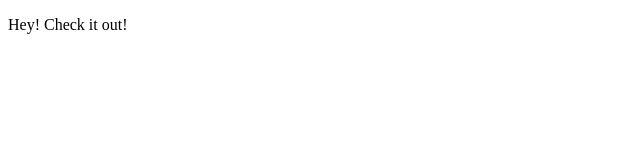
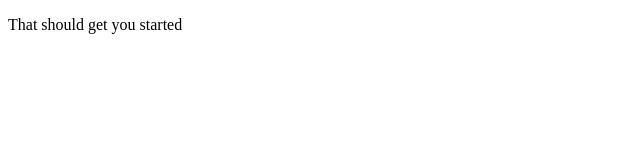
Before and after one commit to angelalilke/angelalilke.github.io, a plain HTML site: page index.html in a window 1280 px wide. Shown: the full height of the page, 0-640 px from the left. Drawn offline with Linux system fonts and the light colour scheme.

Commit message:
Final text

```diff
--- a/index.html
+++ b/index.html
@@ -6,6 +6,6 @@
   </head>
 
    <body>
-     <p>Hey! Check it out!</p>
+     <p>That should get you started</p>
    </body>
   </html>
```
